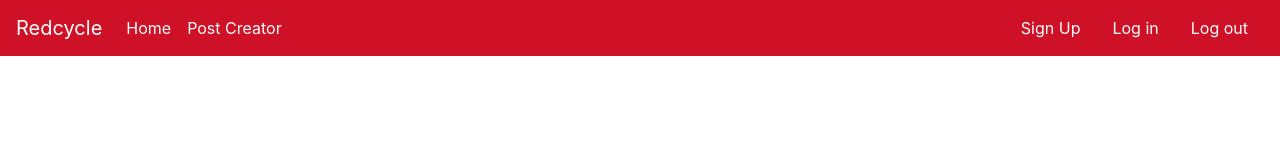
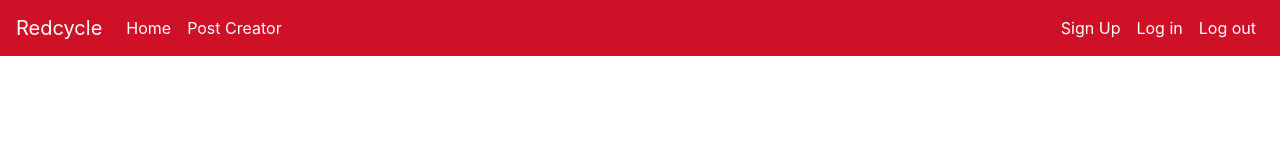
Before and after one commit to DRob1260/redcycle-api, a React app in the folder ui/: page / in a window 1280 px wide. Shown: the top 160 px of the page. Built offline with nearby package versions, Linux system fonts and the light colour scheme; the HTML template or start-up script is replaced by a standard one.

Commit message:
change class to classname

```diff
--- a/ui/src/components/App/Navigator/Navigator.jsx
+++ b/ui/src/components/App/Navigator/Navigator.jsx
@@ -17,7 +17,7 @@ const Navigator = () => {
             <Nav.Link><Link to={'/redcycle'}>Home</Link></Nav.Link>
             <Nav.Link><Link to={'/redcycle/post-creator'}>Post Creator</Link></Nav.Link>
           </Nav>
-          <Nav class = "ml-auto">
+          <Nav className = "ml-auto">
             <Nav.Link href="/redcycle/api/account/register">Sign Up</Nav.Link>
             <Nav.Link href="/redcycle/api/account/signin">Log in</Nav.Link>
             <Nav.Link href="/redcycle/api/account/logout">Log out</Nav.Link>
```
